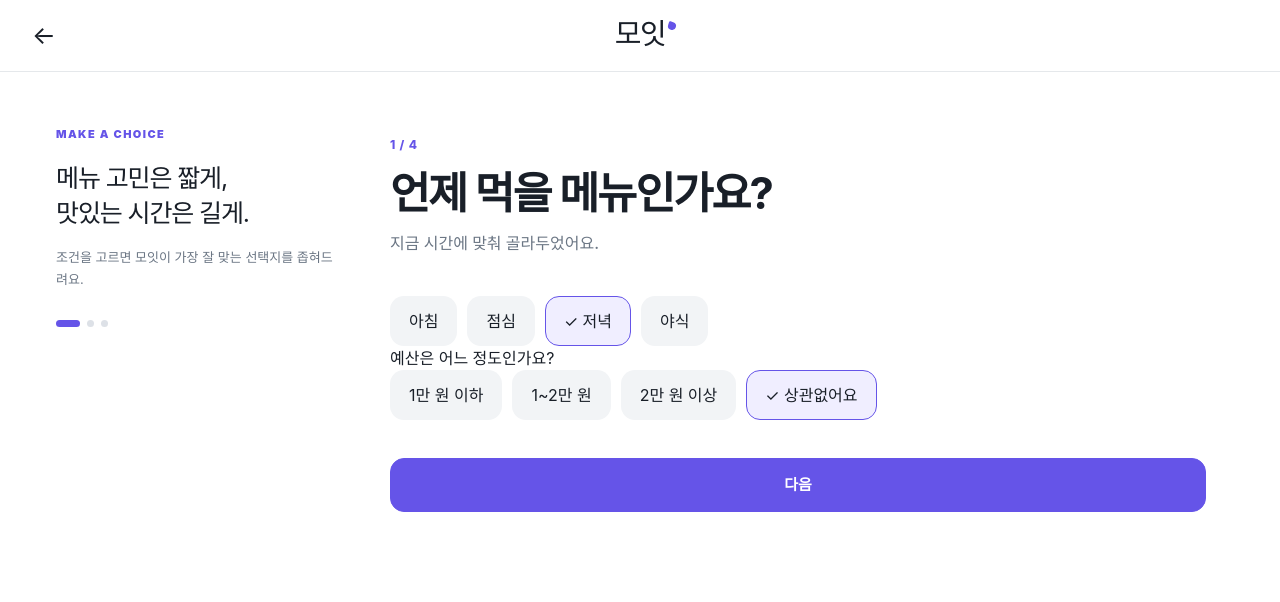
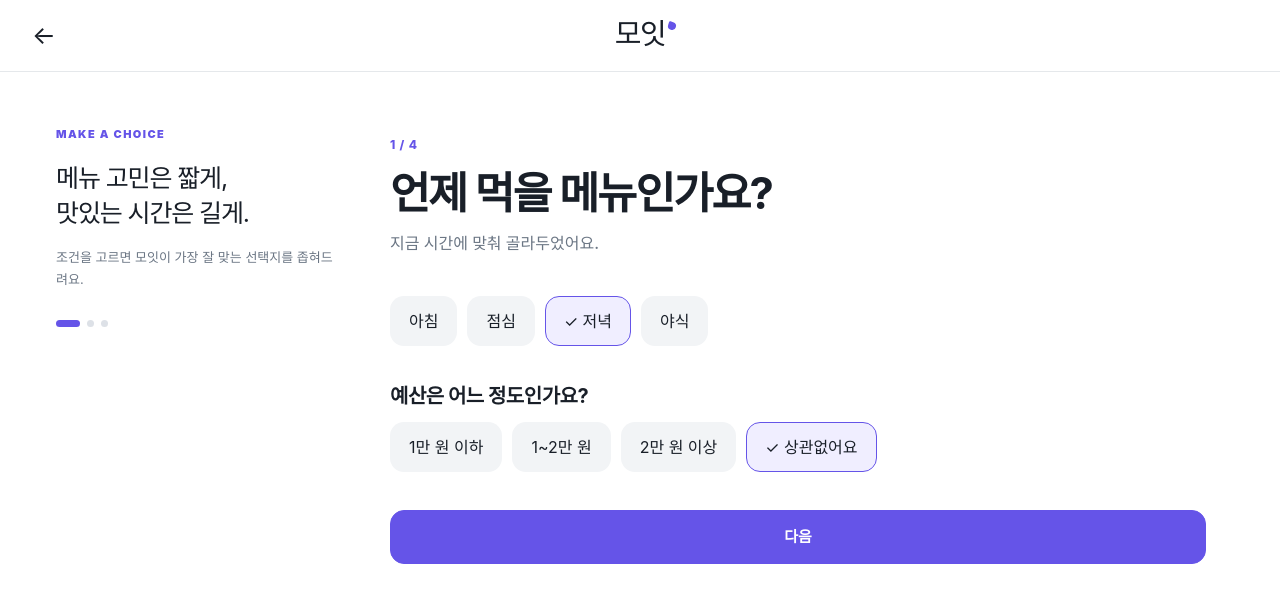
Before and after one commit to theo-ooooo/moeat-web, a Next.js app: page /solo in a window 1280 px wide. Shown: the top 602 px of the page. Built offline with nearby package versions, Linux system fonts and the light colour scheme; no server answers; a web font is replaced by a local one.

Commit message:
fix(solo): correct budget section spacing

```diff
--- a/src/app/solo/page.tsx
+++ b/src/app/solo/page.tsx
@@ -38,7 +38,9 @@ export default function SoloPage() {
                   onChange={(values) => flow.setMeal(values[0])}
                   max={1}
                 />
-                <h3>예산은 어느 정도인가요?</h3>
+                <h2 className="mt-9 mb-3 text-xl font-bold tracking-[-0.025em]">
+                  예산은 어느 정도인가요?
+                </h2>
                 <ChoiceChips
                   items={budgets.map((item) => item[1])}
                   values={[budgets.find((item) => item[0] === flow.budget)![1]]}
```
